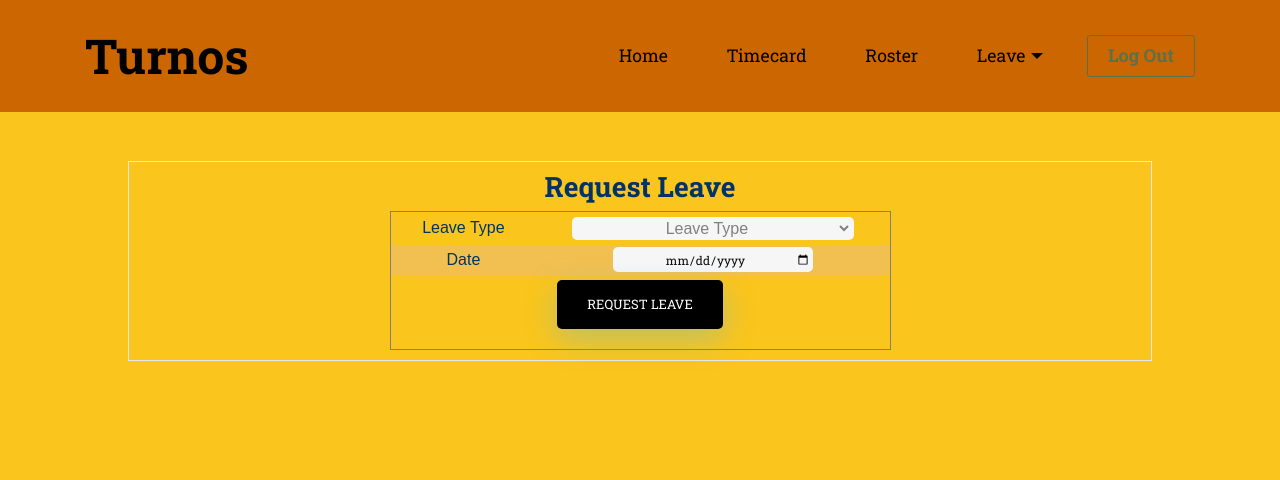
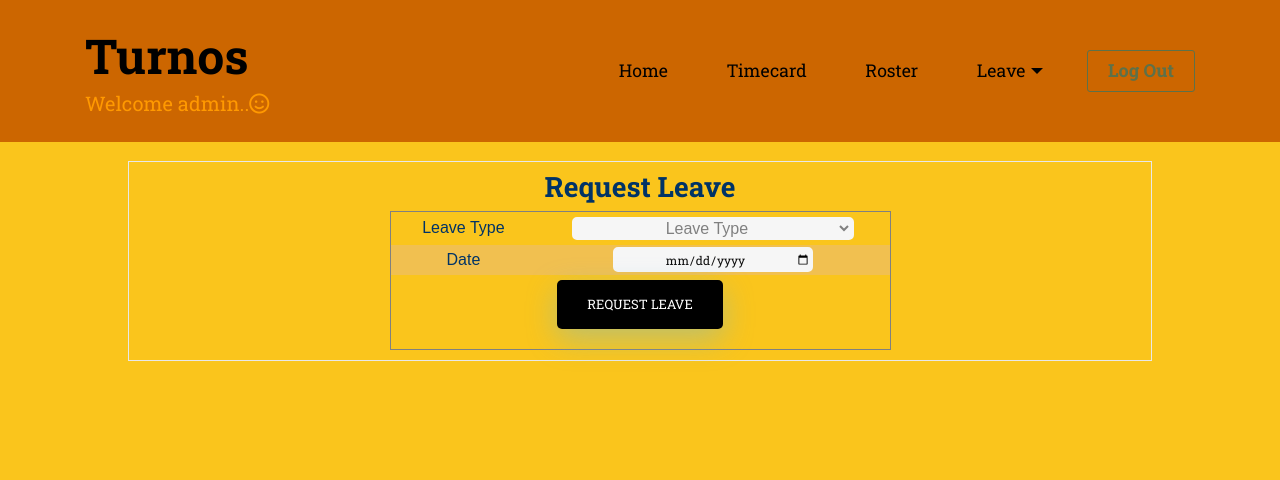
Before and after one commit to amrutha-k-r/ICT-PROJECT---GROUP-11, a PHP site: page /turnose/addreq.php in a window 1280 px wide. Shown: the top 480 px of the page. Run offline with PHP 8.4, Linux system fonts and the light colour scheme; a user stored in the database is signed in; data that the repository does not hold is empty; some libraries are stand-ins or nearby versions.

Commit message:
Update addreq.php

```diff
--- a/addreq.php
+++ b/addreq.php
@@ -120,6 +120,7 @@
                     <div class="navbar-brand">
 
                         <a class="navbar-caption text-black" href="">Turnos</a>
+                        <li class="nav-item nav-btn"><h5 style="color: #FF9900;">Welcome <?php echo $_SESSION['name']; ?>..<i class='far fa-smile'></i></h5></li>
                     </div>
 
                 </div>
@@ -287,6 +288,7 @@
   <script src="assets/touchSwipe/jquery.touchSwipe.min.js"></script>
   <script src="assets/viewportChecker/jquery.viewportchecker.js"></script>
   <script src="assets/theme/js/script.js"></script>
+  <script src='https://kit.fontawesome.com/a076d05399.js'></script>
 
 
   <input name="animation" type="hidden">
```
